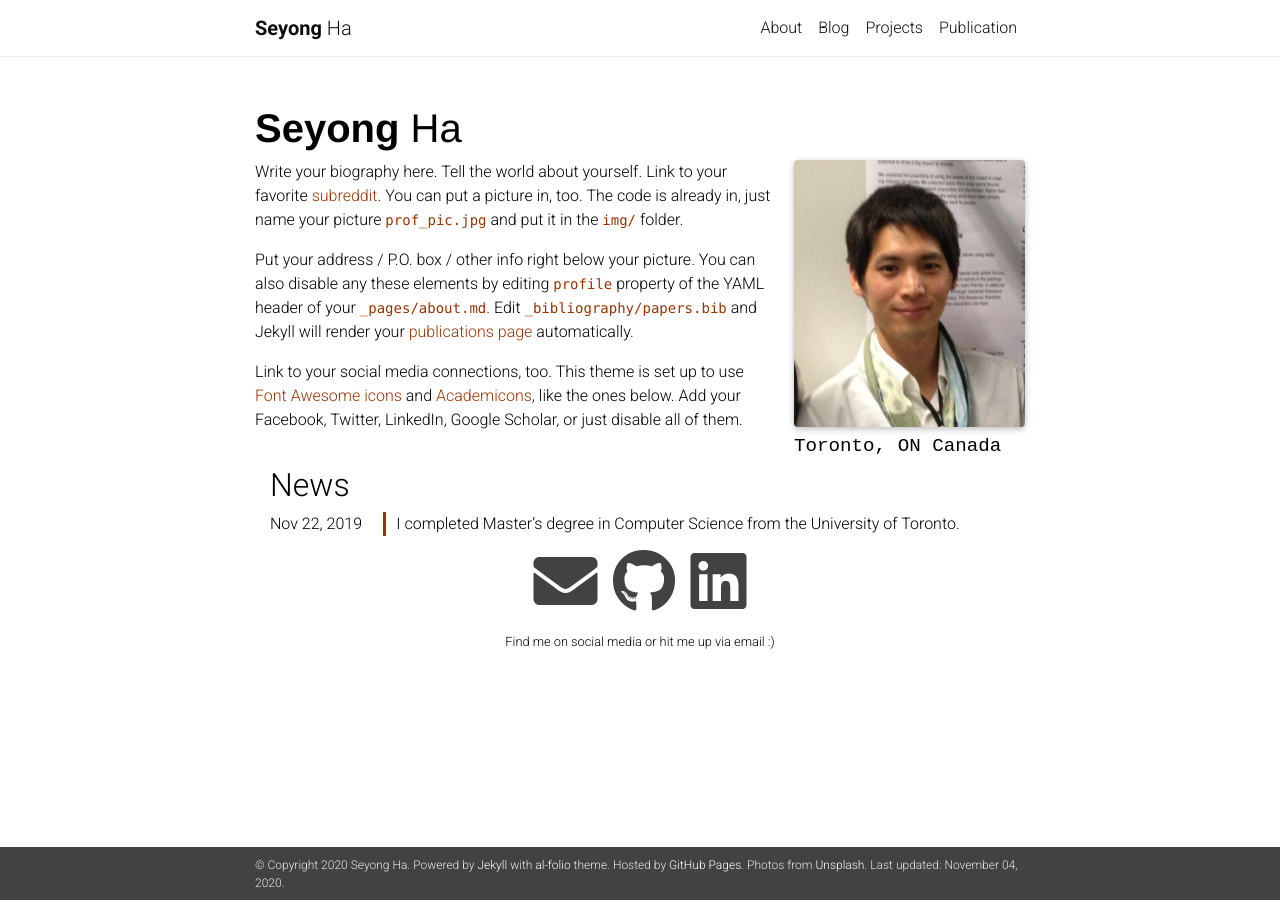
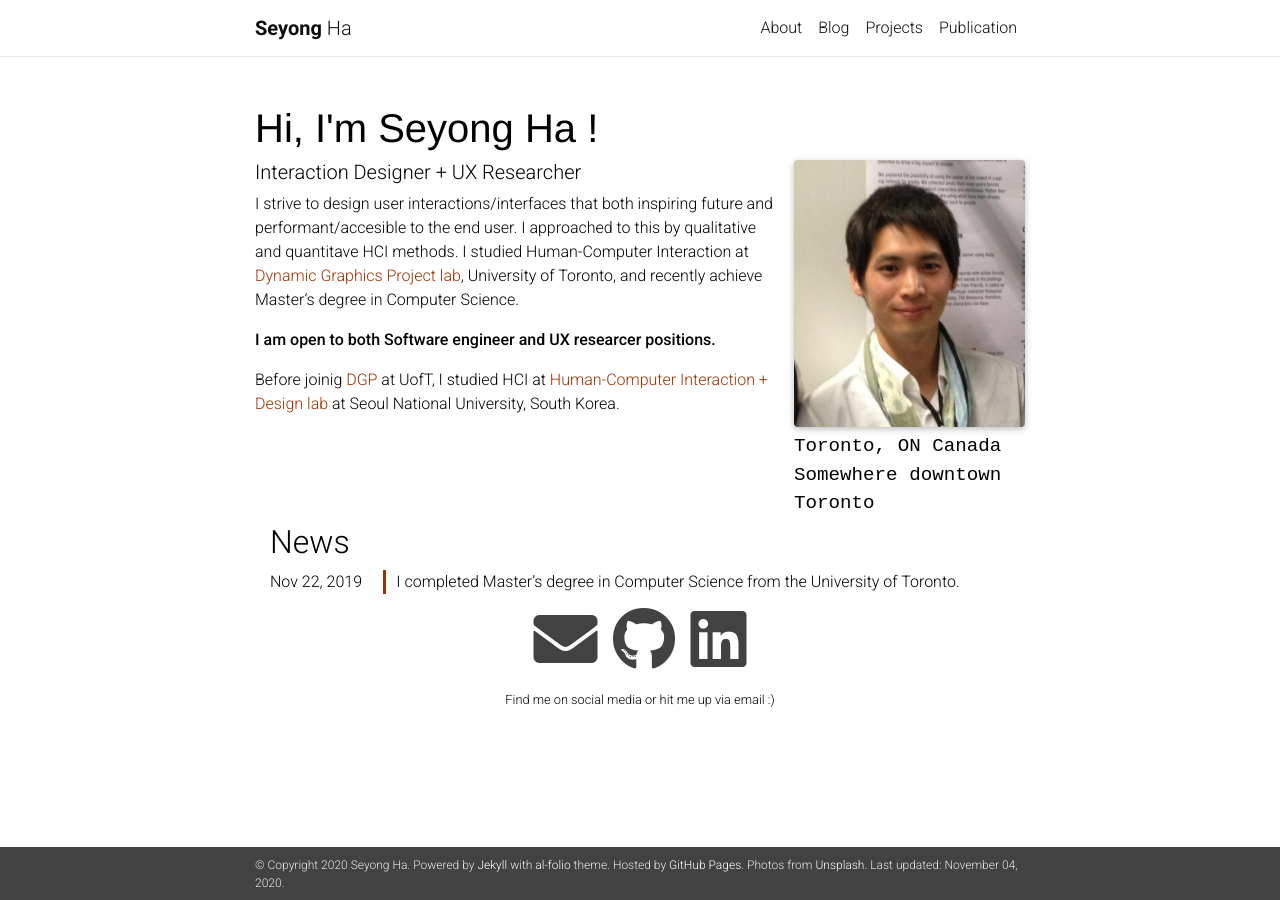
Before and after one commit to seyong/seyong.github.io, a Jekyll site: the page built from _pages/about.md, in a window 1280 px wide. Built offline with Jekyll 4.4.1, drawn with Linux system fonts in a browser that asks for light colours; nearby versions of some CDN libraries; a style sheet for code colours, icons or effects is not loaded.

Commit message:
update frontpage

```diff
--- a/_layouts/about.html
+++ b/_layouts/about.html
@@ -6,8 +6,10 @@ layout: default
 
   <header class="post-header">
     <h1 class="post-title">
+     {% comment %}
      {% if site.title == blank %}{{ site.title }}{% else %}<span class="font-weight-bold">{{ site.first_name }}</span> {{ site.middle_name }}  {{ site.last_name }}{% endif %}
-    </h1>
+     {% endcomment %}
+     {{page.intro}}    </h1>
   </header>
 
   <article>
--- a/_pages/about.md
+++ b/_pages/about.md
@@ -3,19 +3,21 @@ layout: about
 title: About
 permalink: /
 description: <a href="#">Affiliations</a>. Address. Contacts. Moto. Etc.
+intro: Hi, I'm Seyong Ha !
 profile:
   align: right
   image: profile_2013.jpg
   address: >
     <p>Toronto, ON Canada</p>
-
+    <p>Somewhere downtown Toronto</p>
 news: true  # includes a list of news items
 selected_papers: true # includes a list of papers marked as "selected={true}"
 social: true  # includes social icons at the bottom of the page
 ---
 
-Write your biography here. Tell the world about yourself. Link to your favorite [subreddit](http://reddit.com){:target="\_blank"}. You can put a picture in, too. The code is already in, just name your picture `prof_pic.jpg` and put it in the `img/` folder.
+##### Interaction Designer + UX Researcher
+I strive to design user interactions/interfaces that both inspiring future and performant/accesible to the end user. I approached to this by qualitative and quantitave HCI methods. I studied Human-Computer Interaction at [Dynamic Graphics Project lab](http://www.dgp.toronto.edu), University of Toronto, and recently achieve Master's degree in Computer Science.
 
-Put your address / P.O. box / other info right below your picture. You can also disable any these elements by editing `profile` property of the YAML header of your `_pages/about.md`. Edit `_bibliography/papers.bib` and Jekyll will render your [publications page](/al-folio/publications/) automatically.
+**I am open to both Software engineer and UX researcer positions.**
 
-Link to your social media connections, too. This theme is set up to use [Font Awesome icons](http://fortawesome.github.io/Font-Awesome/){:target="\_blank"} and [Academicons](https://jpswalsh.github.io/academicons/){:target="\_blank"}, like the ones below. Add your Facebook, Twitter, LinkedIn, Google Scholar, or just disable all of them.
+Before joinig [DGP](http://www.dgp.toronto.edu) at UofT, I studied HCI at [Human-Computer Interaction + Design lab](http://hcid.snu.ac.kr) at Seoul National University, South Korea.
```
